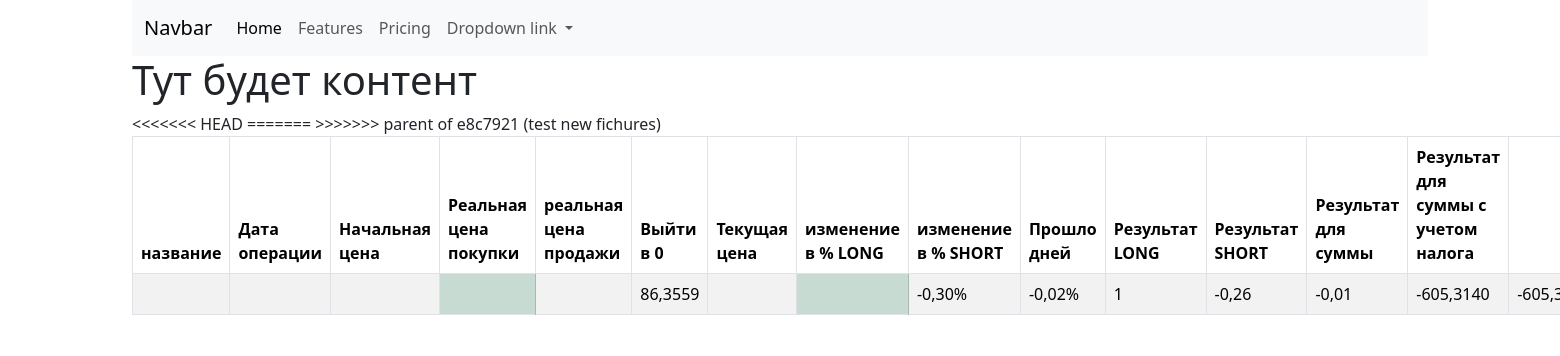
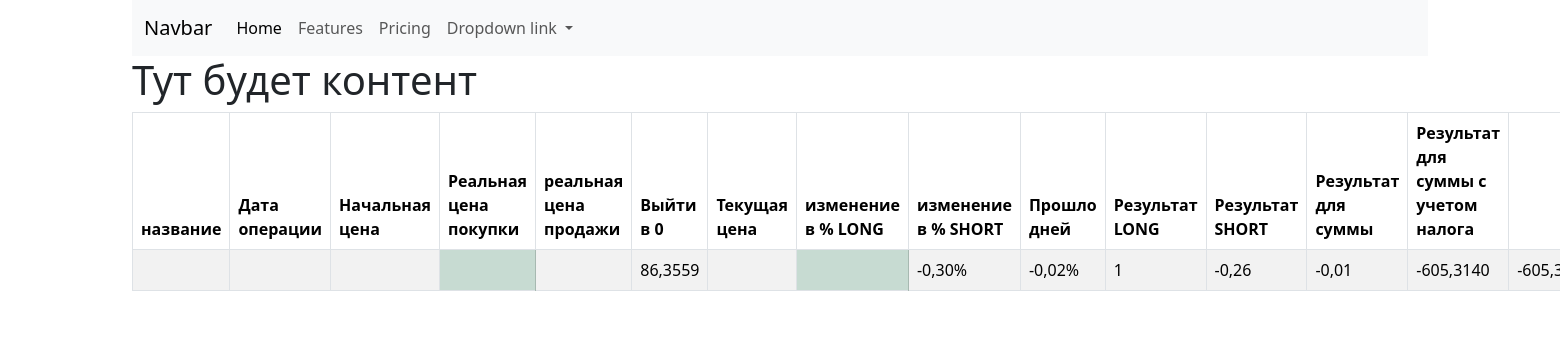
Before and after one commit to Chezario/my_site, a Django app: template mysite/templates/dashboard.html in a window 1560 px wide; the page is wider, and only the part inside the window is pictured. Shown: the top 356 px of that part. Run offline with Django 5.2, Linux system fonts and the light colour scheme; the template is opened without the code that fills it, so the values that code supplies are empty; parts of the project's set-up code (start-up, migrations or seed data) failed here and were passed over.

Commit message:
bug fixes

```diff
--- a/mysite/templates/dashboard.html
+++ b/mysite/templates/dashboard.html
@@ -22,11 +22,8 @@
 
 
       <tr>
-<<<<<<< HEAD
         <td>{{ token }}</td>
-=======
         <td></td>
->>>>>>> parent of e8c7921 (test new fichures)
         <td></td>
         <td class="table-success"></td>
         <td></td>
```
